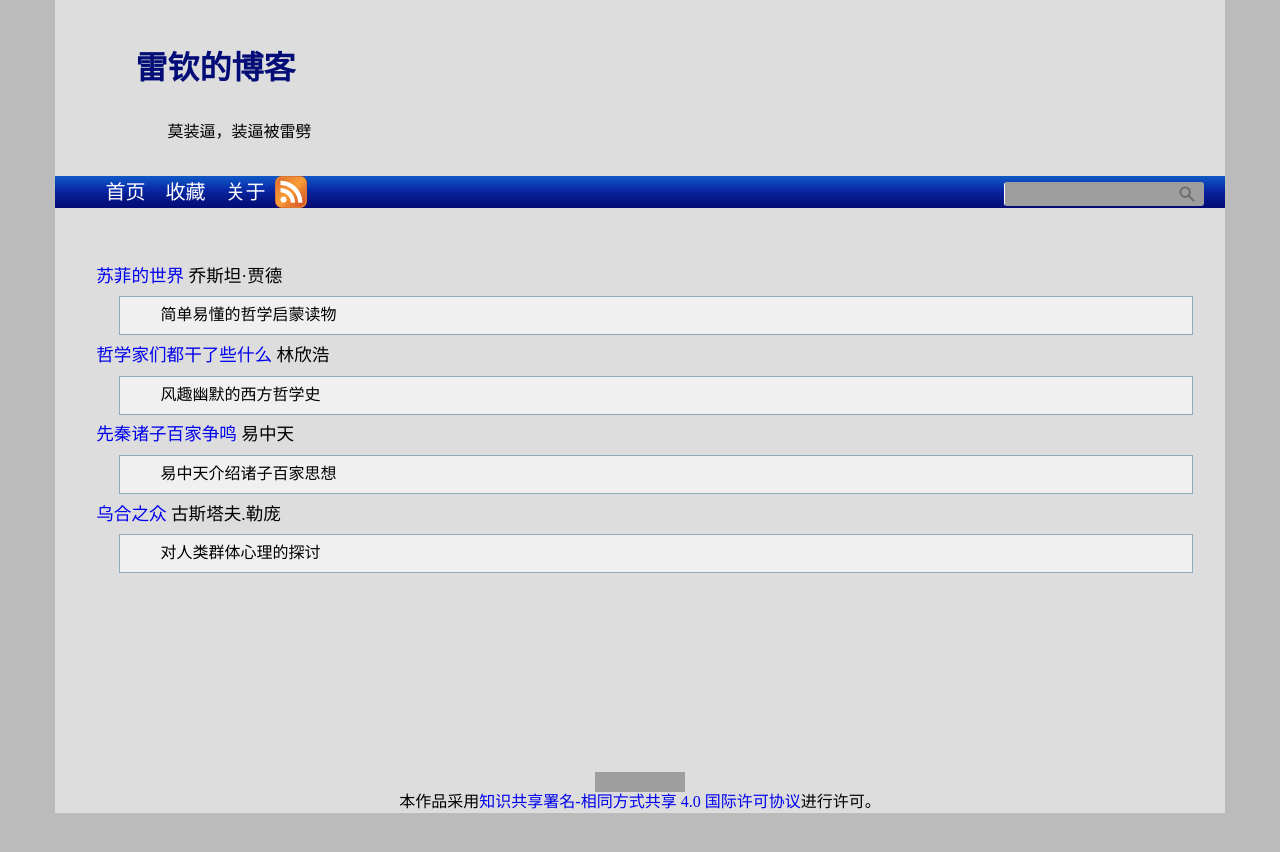
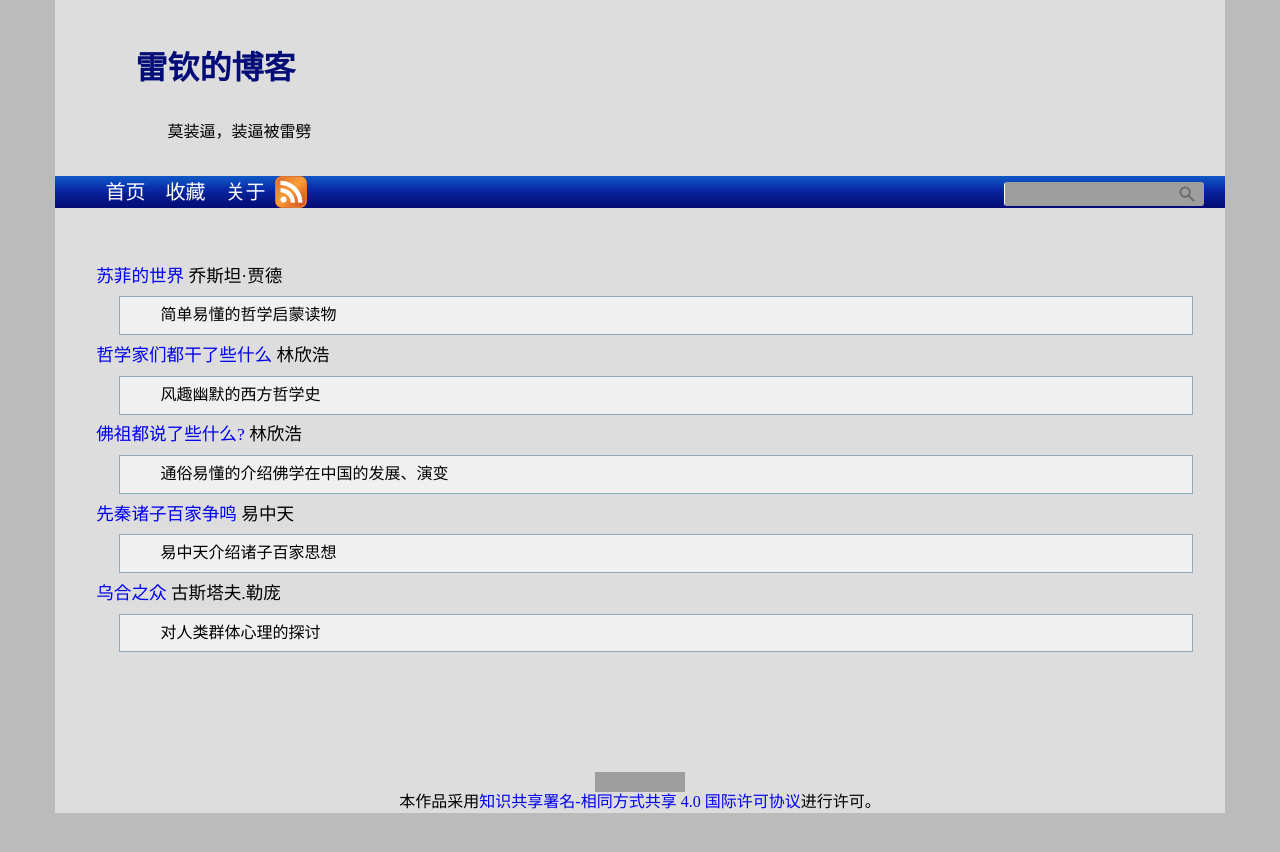
Before and after one commit to leiqin/leiqin.github.io, a Jekyll site: the page built from shoucang/philosophy.markdown, in a window 1280 px wide. Shown: the top 852 px of the page. Built offline with Jekyll 4.4.1, drawn with Linux system fonts in a browser that asks for light colours; grey boxes are pictures that could not be loaded.

Commit message:
+ 添加哲学入门 佛祖都说了些什么?

```diff
--- a/shoucang/philosophy.markdown
+++ b/shoucang/philosophy.markdown
@@ -9,6 +9,9 @@ title: 哲学入门
 [哲学家们都干了些什么](https://book.douban.com/subject/26390842/) 林欣浩
 :	风趣幽默的西方哲学史
 
+[佛祖都说了些什么?](https://book.douban.com/subject/25928708/) 林欣浩
+:	通俗易懂的介绍佛学在中国的发展、演变
+
 [先秦诸子百家争鸣](http://book.douban.com/subject/3373947/)  易中天
 :	易中天介绍诸子百家思想
 
```
